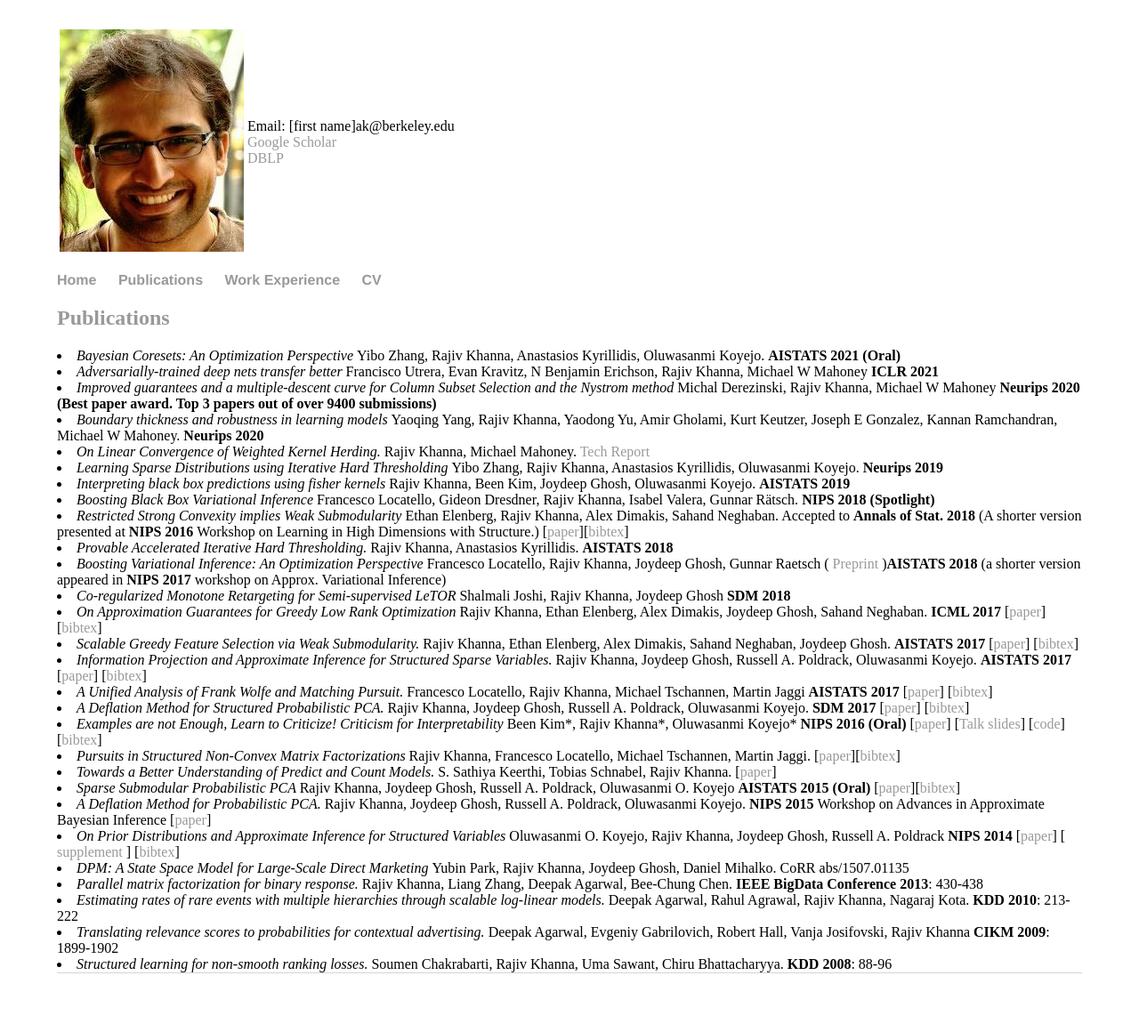
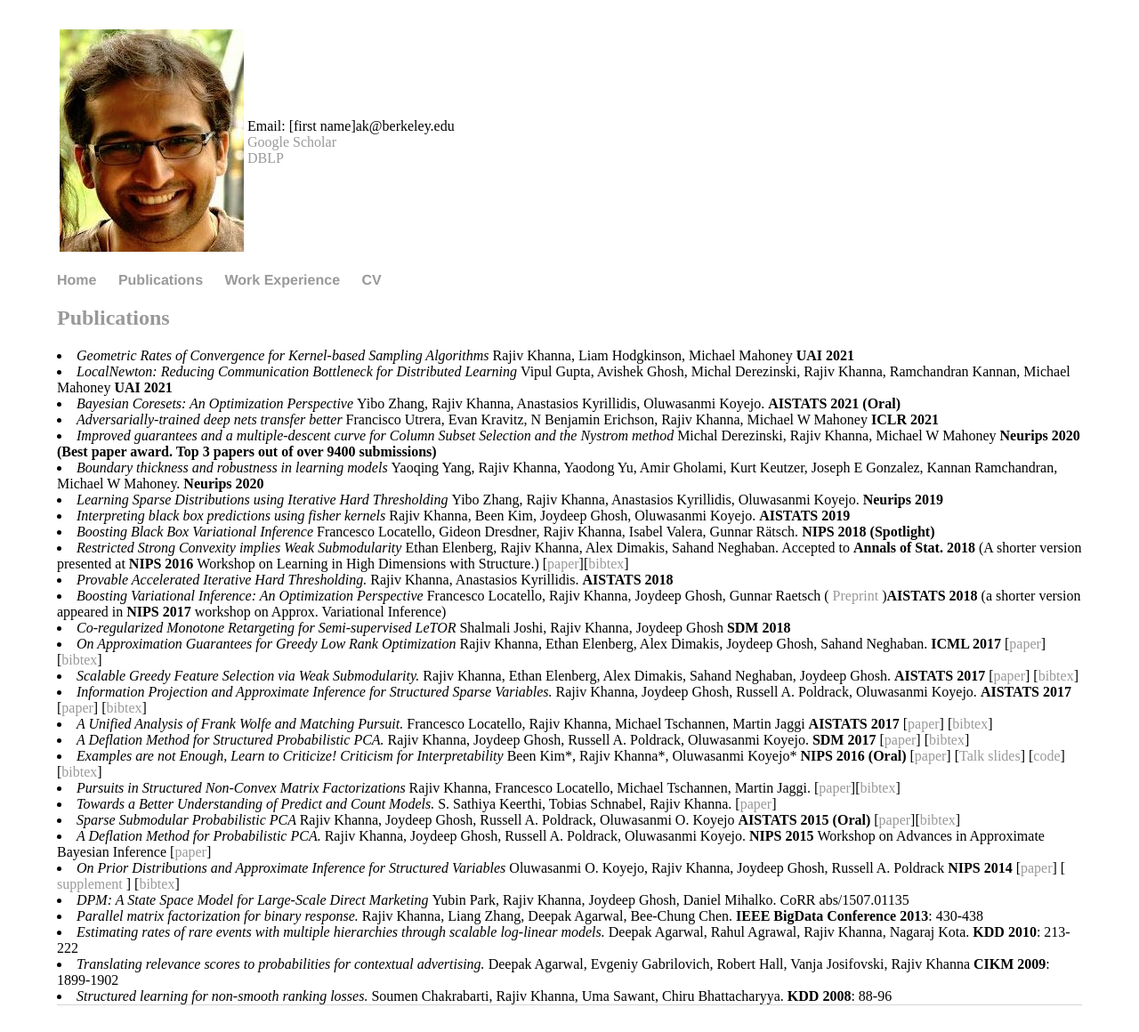
Before and after one commit to rjvak7/rjvak7.github.io, a Jekyll site: the page built from pubs.html, in a window 1280 px wide. Shown: the whole page at 89% size. Built offline with Jekyll 4.4.1, drawn with Linux system fonts in a browser that asks for light colours; before the commit the page ends 1124 px from its top, so only the background shows below that.

Commit message:
update pubs

```diff
--- a/pubs.html
+++ b/pubs.html
@@ -6,11 +6,12 @@ title: Rajiv Khanna -- Publications
 <div >
 
 <h2> <a name="Pubs"> Publications </a> </h2>
+<li> <i> Geometric Rates of Convergence for Kernel-based Sampling Algorithms </i> Rajiv Khanna, Liam Hodgkinson, Michael Mahoney <b> UAI 2021 </b> </li>
+<li> <i> LocalNewton: Reducing Communication Bottleneck for Distributed Learning </i> Vipul Gupta, Avishek Ghosh, Michal Derezinski, Rajiv Khanna, Ramchandran Kannan, Michael Mahoney <b> UAI 2021 </b> </li>
 <li> <i> Bayesian Coresets: An Optimization Perspective </i> Yibo Zhang, Rajiv Khanna, Anastasios Kyrillidis, Oluwasanmi Koyejo. <b>AISTATS 2021 (Oral)</b> </li>
 <li> <i> Adversarially-trained deep nets transfer better </i> Francisco Utrera, Evan Kravitz, N Benjamin Erichson, Rajiv Khanna, Michael W Mahoney <b>ICLR 2021</b> </li>
 <li> <i> Improved guarantees and a multiple-descent curve for Column Subset Selection and the Nystrom method </i> Michal Derezinski, Rajiv Khanna, Michael W Mahoney  <b> Neurips 2020 (Best paper award. Top 3 papers out of over 9400 submissions) </b> </li>
 <li> <i> Boundary thickness and robustness in learning models </i> Yaoqing Yang, Rajiv Khanna, Yaodong Yu, Amir Gholami, Kurt Keutzer, Joseph E Gonzalez, Kannan Ramchandran, Michael W Mahoney. <b> Neurips 2020 </b> </li>
-<li> <i> On Linear Convergence of Weighted Kernel Herding. </i> Rajiv Khanna, Michael Mahoney. <a href="https://arxiv.org/abs/1907.08410"> Tech Report</a> </li>
 <li> <i> Learning Sparse Distributions using Iterative Hard Thresholding </i> Yibo Zhang, Rajiv Khanna, Anastasios Kyrillidis, Oluwasanmi Koyejo. <b> Neurips 2019 </b> </li>
 <li> <i> Interpreting black box predictions using fisher kernels </i> Rajiv Khanna, Been Kim, Joydeep Ghosh, Oluwasanmi Koyejo. <b> AISTATS 2019</b> </li>
 <li> <i> Boosting Black Box Variational Inference </i> Francesco Locatello, Gideon Dresdner, Rajiv Khanna, Isabel Valera, Gunnar Rätsch. <b> NIPS 2018 (Spotlight)  </b>   </li>
```
Also changed, not shown: 1 other file.
